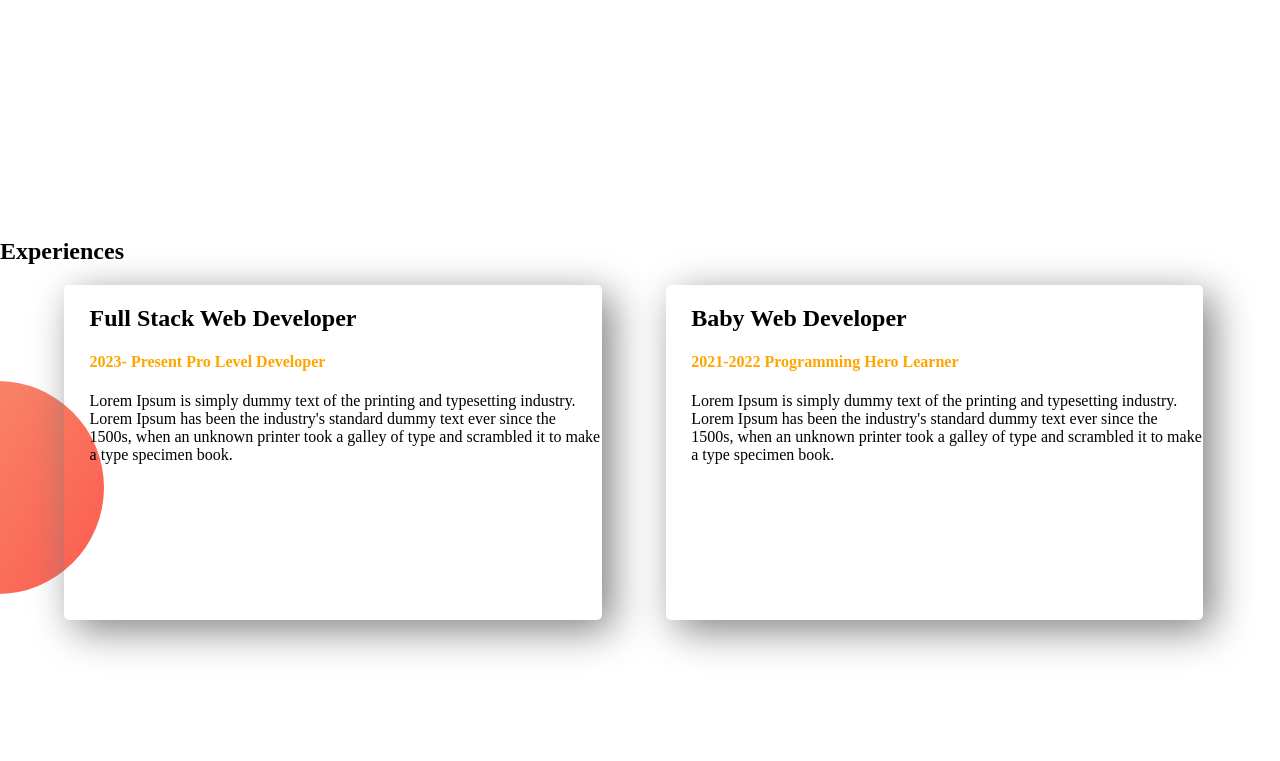
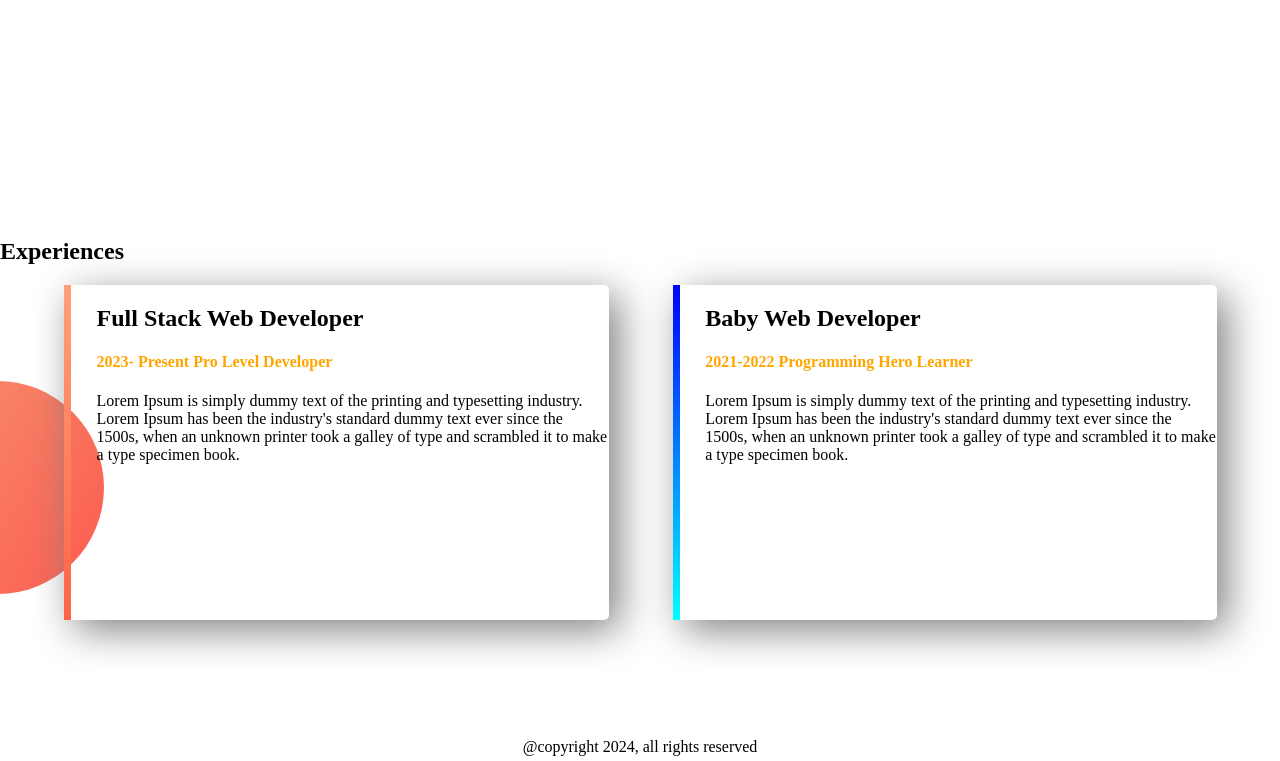
Before and after one commit to shohel1995/my-first-project, a plain HTML site: page index.html in a window 1280 px wide. Shown: the part 1182-1943 px from the top of the page. Before the commit the page ends 1920 px from the top, so only its background shows below. Drawn offline with Linux system fonts and the light colour scheme.

Commit message:
finished

```diff
--- a/index.html
+++ b/index.html
@@ -49,8 +49,8 @@
 
         </div>
 
-        <div class="half-width single-experience">
-            <h2>Baby Web Developer</h2>
+        <div id="baby-web" class="half-width single-experience">
+            <h2 >Baby Web Developer</h2>
             <h4 class="name-highlight">2021-2022 Programming Hero Learner</h4>
             <p>Lorem Ipsum is simply dummy text of the printing and typesetting industry. Lorem Ipsum has been the industry's standard dummy text ever since the 1500s, when an unknown printer took a galley of type and scrambled it to make a type specimen book.</p>
 
@@ -58,5 +58,9 @@
 
     </section>
 
+    <footer>
+        @copyright 2024, all rights reserved
+    </footer>
+
 </body>
 </html>
--- a/style.css
+++ b/style.css
@@ -60,6 +60,7 @@ section{
     box-shadow: 10px 10px 40px gray ;
     border-radius: 5px;
     height: 65%;
+
 }
 
 .experience-area{
@@ -68,3 +69,19 @@ section{
     background-position: left;
 
 }
+#full-stack{
+    border-left: 7px solid;
+    border-image: linear-gradient(180deg, lightsalmon,tomato);
+    border-image-slice: 1;
+}
+
+#baby-web{
+    border-left: 7px solid;
+    border-image: linear-gradient(180deg, blue, cyan);
+    border-image-slice: 1;
+}
+
+footer{
+    text-align: center;
+    margin-bottom: 5px;
+}
```
Also changed, not shown: 1 other file.
